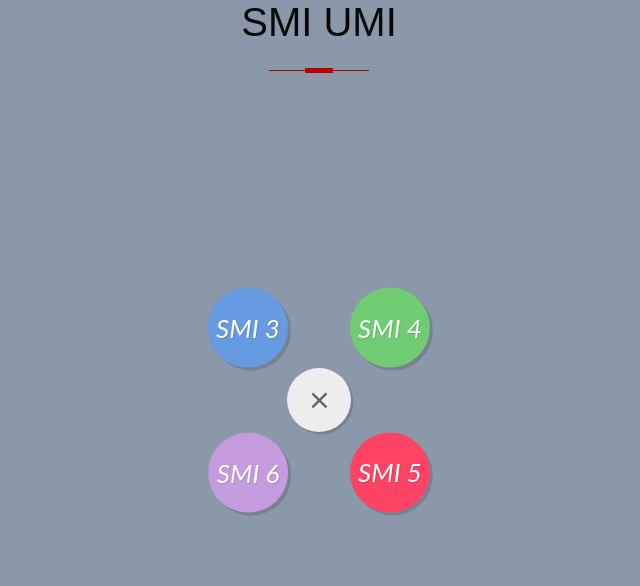
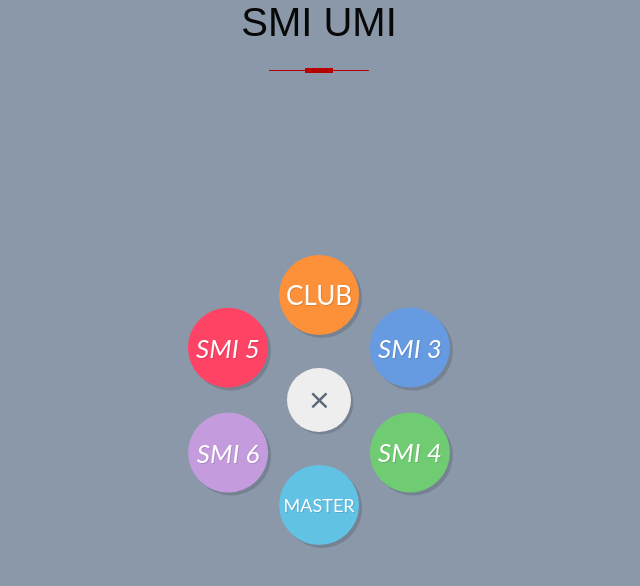
Before and after one commit to yassineAmmani/MySMI, a plain HTML site: page index.html in a window 1280 px wide. Both pictures are taken after a click on the label 640 px from the left and 400 px from the top of the page. Shown: the whole page, without its empty margins (321-961 px from the left). Drawn offline with Linux system fonts and the light colour scheme.

Commit message:
all drive link added

```diff
--- a/index.html
+++ b/index.html
@@ -24,12 +24,16 @@
     <span class="lines line-3"></span>
   </label>
 
+
+   <a href="https://drive.google.com/drive/folders/1NACq-ptAV8uoC5Qdm6s4RmOBMyYPOXQi" class="menu-item orange">CLUB <i class="fa fa-star"> </i> </a>
    <a href="https://drive.google.com/drive/folders/1Uydpe13HG_HekDJ436jj66D62wkoVlUo" class="menu-item blue"> <i class="fa fa-anchor">SMI 3</i> </a>
    <a href="https://drive.google.com/drive/folders/1up_Ht85GujXL2CH03dM1kUAWVAAw8CKi" class="menu-item green"> <i class="fa fa-coffee">SMI 4</i> </a>
-   <a href="https://drive.google.com/drive/folders/1ji08TCdWwlndE5KvB6VqircU26ZLwNim" class="menu-item red"> <i class="fa fa-heart">SMI 5</i> </a>
+    <a href="https://drive.google.com/drive/folders/1cc9PDUqaDNIuTljkJRoIwVTyBLSTurbC" class="menu-item lightblue"> MASTER<i class="fa fa-diamond"></i> </a>
+
    <a href="https://drive.google.com/drive/folders/1lHZJ7BlH6rSpCI6tcpmrqGf-p7WjlTJN" class="menu-item purple"> <i class="fa fa-microphone">SMI 6</i> </a>
-<!--    <a href="#" class="menu-item orange"> <i class="fa fa-star"></i> </a>
-   <a href="#" class="menu-item lightblue"> <i class="fa fa-diamond"></i> </a> -->
+
+
+     <a href="https://drive.google.com/drive/folders/1ji08TCdWwlndE5KvB6VqircU26ZLwNim" class="menu-item red"> <i class="fa fa-heart">SMI 5</i> </a>
 </nav>
 
 
@@ -278,28 +282,28 @@ a {
    transition-duration: 180ms;
    -webkit-transition-duration: 180ms;
    -webkit-transform: translate3d(0.08361px, -104.99997px, 0);
-  transform: translate3d(-71.03006px, -72.33095px, 0);
+   transform: translate3d(0.08361px, -104.99997px, 0);
 }
 
 .menu-open:checked ~ .menu-item:nth-child(4) {
    transition-duration: 280ms;
    -webkit-transition-duration: 280ms;
    -webkit-transform: translate3d(90.9466px, -52.47586px, 0);
-   transform: translate3d(70.9466px, -72.47586px, 0);
+   transform: translate3d(90.9466px, -52.47586px, 0);
 }
 
 .menu-open:checked ~ .menu-item:nth-child(5) {
    transition-duration: 380ms;
    -webkit-transition-duration: 380ms;
    -webkit-transform: translate3d(90.9466px, 52.47586px, 0);
-   transform: translate3d(70.9466px, 72.47586px, 0);
+   transform: translate3d(90.9466px, 52.47586px, 0);
 }
 
 .menu-open:checked ~ .menu-item:nth-child(6) {
    transition-duration: 480ms;
    -webkit-transition-duration: 480ms;
    -webkit-transform: translate3d(0.08361px, 104.99997px, 0);
-   transform: translate3d(-70.86291px, 72.62064px, 0);
+   transform: translate3d(0.08361px, 104.99997px, 0);
 }
 
 .menu-open:checked ~ .menu-item:nth-child(7) {
@@ -379,6 +383,7 @@ a {
 }
 
 .lightblue {
+    font-size: 18px;
    background-color: #62C2E4;
    box-shadow: 3px 3px 0 0 rgba(0, 0, 0, 0.14);
    text-shadow: 1px 1px 0 rgba(0, 0, 0, 0.12);
```
